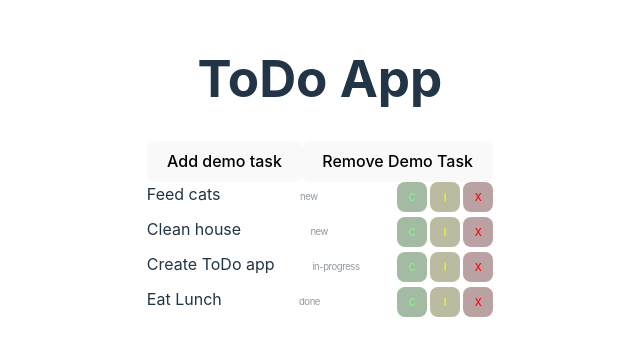
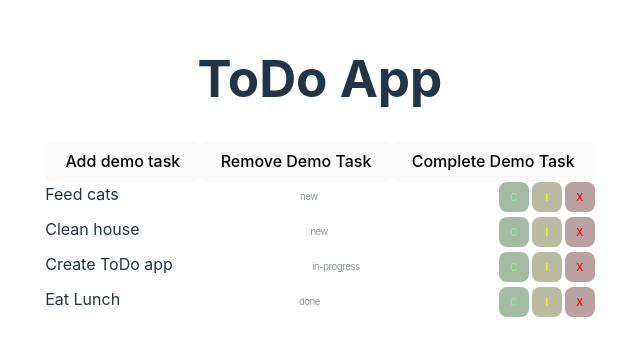
Before and after one commit to webbugt/algebra-todo-extra-vjezba, a React (Vite) app: page / in a window 1280 px wide. Shown: the part 231-586 px from the top of the page, without its empty margins (320-960 px from the left). Built offline with nearby package versions, Linux system fonts and the light colour scheme.

Commit message:
add createTask method

```diff
--- a/src/App.jsx
+++ b/src/App.jsx
@@ -48,6 +48,21 @@ function App() {
       },
     );
   };
+
+  const changeTask = (newTask) => {
+    setTasks((previousTasks) => {
+      const indexToChange = findIndexOfTaskInList(previousTasks, newTask);
+      // if it's not found (-1) return previous state
+      if (indexToChange === -1) {
+        return previousTasks;
+      }
+      // create new array for mutation
+      const newTaskList = [...previousTasks];
+      newTaskList[indexToChange] = newTask;
+      return newTaskList;
+    });
+  };
+
   return (
     <>
       <h1>ToDo App</h1>
@@ -73,6 +88,17 @@ function App() {
       >
         Remove Demo Task
       </button>
+      <button
+        type="button"
+        onClick={() => {
+          changeTask({
+            title: 'Demo task',
+            status: 'done',
+          });
+        }}
+      >
+        Complete Demo Task
+      </button>
       <TaskList tasks={tasks} />
     </>
   );
```
